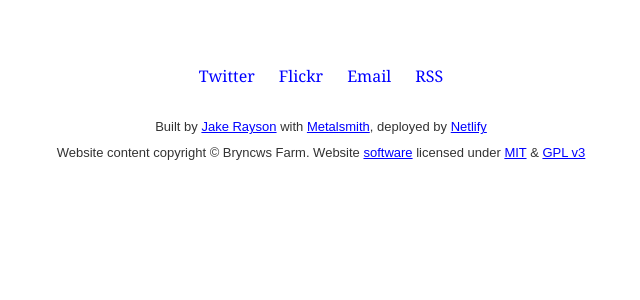
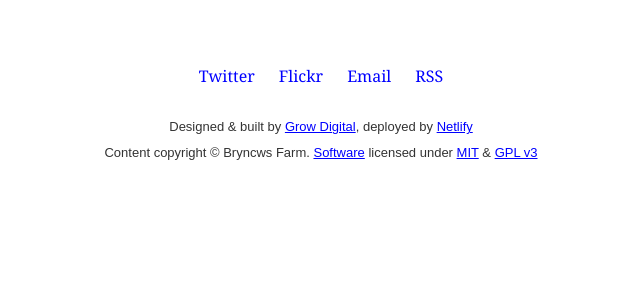
Before and after one commit to growdigital/bryncws.co.uk, a Node project: template partials/footer.hbs in a window 1280 px wide. Shown: the part 182-482 px from the top of the page, without its empty margins (319-959 px from the left). Run offline with Node 20 templates, Linux system fonts and the light colour scheme; the template is opened without the code that fills it, so the values that code supplies are empty.

Commit message:
writing footer content

```diff
--- a/partials/footer.hbs
+++ b/partials/footer.hbs
@@ -8,7 +8,7 @@
     </ol>
   </div>
   <div class="footer__small footer__link">
-    <p>Built by <a href="https://www.growdigital.org/">Jake Rayson</a> with <a href="http://www.metalsmith.io/">Metalsmith</a>, deployed by <a href="https://www.netlify.com/">Netlify</a></p>
-    <p>Website content copyright &copy; Bryncws Farm. Website <a href="https://github.com/growdigital/bryncws.co.uk">software</a> licensed under <a href="https://choosealicense.com/licenses/mit/">MIT</a> &amp; <a href="https://choosealicense.com/licenses/gpl-3.0/">GPL v3</a>
+    <p>Designed &amp; built by <a href="https://www.growdigital.org/">Grow Digital</a>, deployed by <a href="https://www.netlify.com/">Netlify</a></p>
+    <p>Content copyright &copy; Bryncws Farm. <a href="https://github.com/growdigital/bryncws.co.uk">Software</a> licensed under <a href="https://choosealicense.com/licenses/mit/">MIT</a> &amp; <a href="https://choosealicense.com/licenses/gpl-3.0/">GPL v3</a>
   </div>
 </footer>
--- a/src/assets/modules/components/section/footer/footer.css
+++ b/src/assets/modules/components/section/footer/footer.css
@@ -34,5 +34,3 @@
   padding: 1em 0.1em;
   text-align: center;
 }
-
-/* Lights links for the footer */
```
Also changed, not shown: 7 other files.
